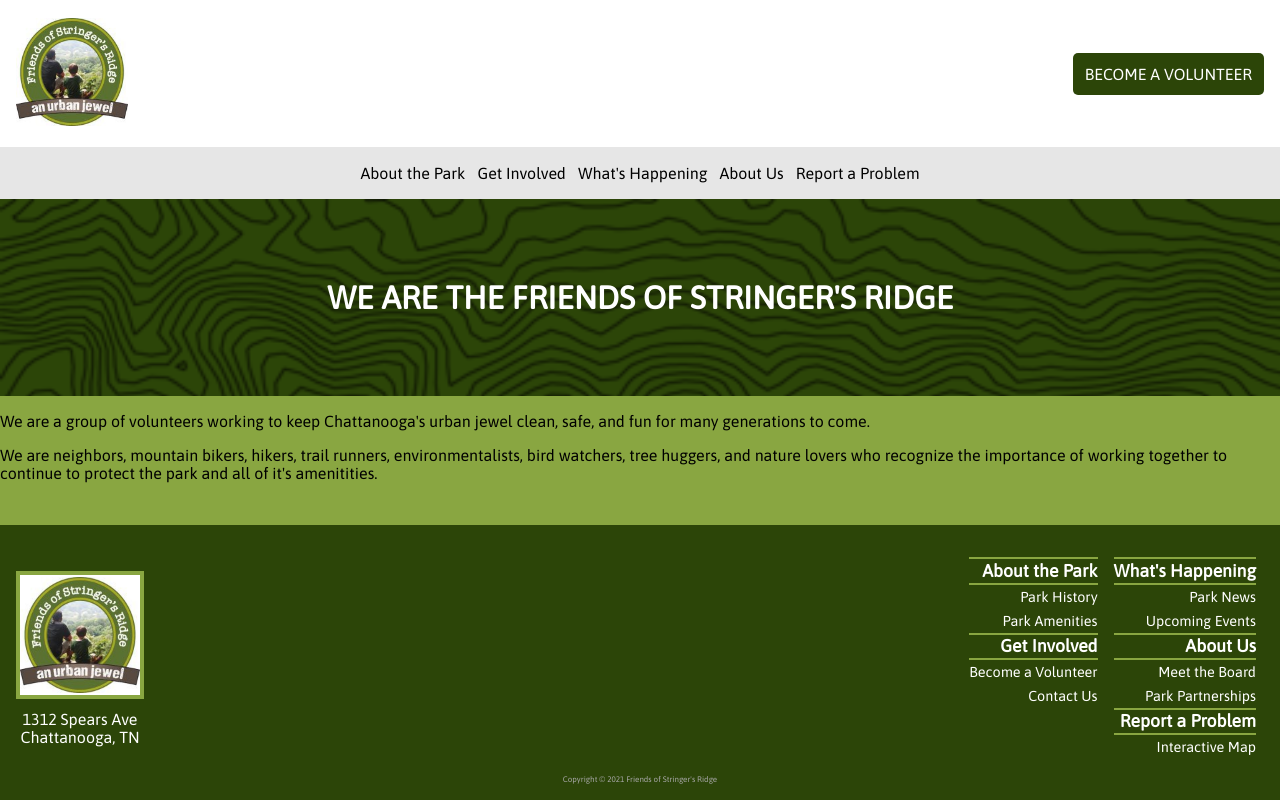
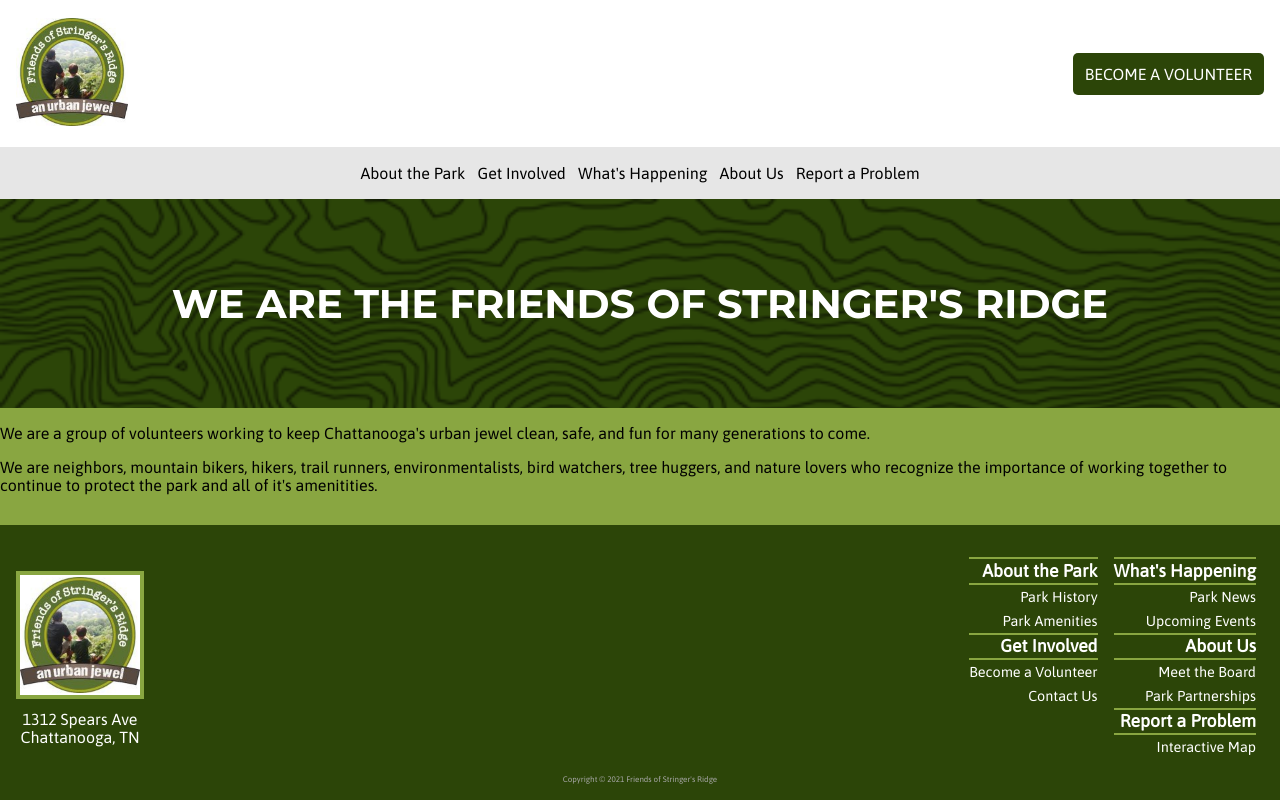
Before and after one commit to caitlincraw/fosr-site, a Next.js app: page / in a window 1280 px wide. Built offline with nearby package versions, Linux system fonts and the light colour scheme.

Commit message:
New font for header

```diff
--- a/components/PageHeader/PageHeader.module.css
+++ b/components/PageHeader/PageHeader.module.css
@@ -2,6 +2,8 @@
     background-image: url("/images/topolines-placeholder.png");
     color: white;
     text-align: center;
+    font-size: 2.5rem;
     margin: 0;
     padding: 5rem;
+    font-family: Montserrat;
 }
--- a/pages/_app.js
+++ b/pages/_app.js
@@ -8,6 +8,7 @@
         <Head>
           <link rel="shortcut icon" href="./favicon.ico" />
           <link href="https://fonts.googleapis.com/css2?family=Asap&display=swap" rel="stylesheet"></link>
+          <link href="https://fonts.googleapis.com/css2?family=Montserrat:wght@700&display=swap" rel="stylesheet"></link>
           <title>Friends of Stringer's Ridge</title>
           <meta property="og:title" content="Friends of Stringer's Ridge" />
           <meta name="description" content="The Friends of String's Ridge is a group dedicated to supporting and protecting Stringer's Ridge park in Chattanooga Tennessee." />
--- a/pages/board.js
+++ b/pages/board.js
@@ -1,5 +1,5 @@
 import Member from '../components/Member/Member'
-import styles from './styles/board.module.css'
+import styles from '../styles/board.module.css'
 import PageHeader from '../components/PageHeader/PageHeader'
 
 
--- a/pages/partnerships.js
+++ b/pages/partnerships.js
@@ -1,5 +1,5 @@
 import Partnership from '../components/Partnership/Partnership'
-import styles from './styles/partnerships.module.css'
+import styles from '../styles/partnerships.module.css'
 import PageHeader from '../components/PageHeader/PageHeader'
 
 export default function Partnerships() {
--- a/styles/globals.css
+++ b/styles/globals.css
@@ -1,6 +1,7 @@
 * {
   font-family: Asap;
 }
+
 html,
 body, #__next{
   padding: 0;
```
Also changed, not shown: styles/board.module.css (renamed from pages/styles/board.module.css), styles/partnerships.module.css (renamed from pages/styles/partnerships.module.css).
